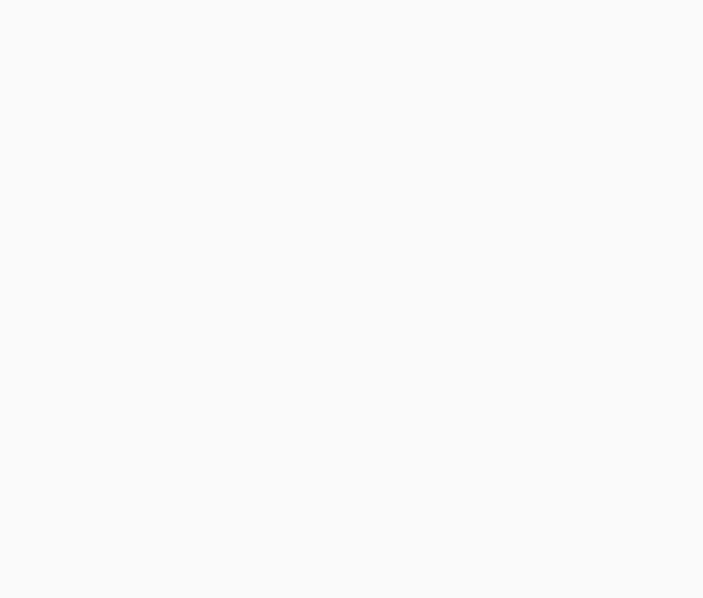
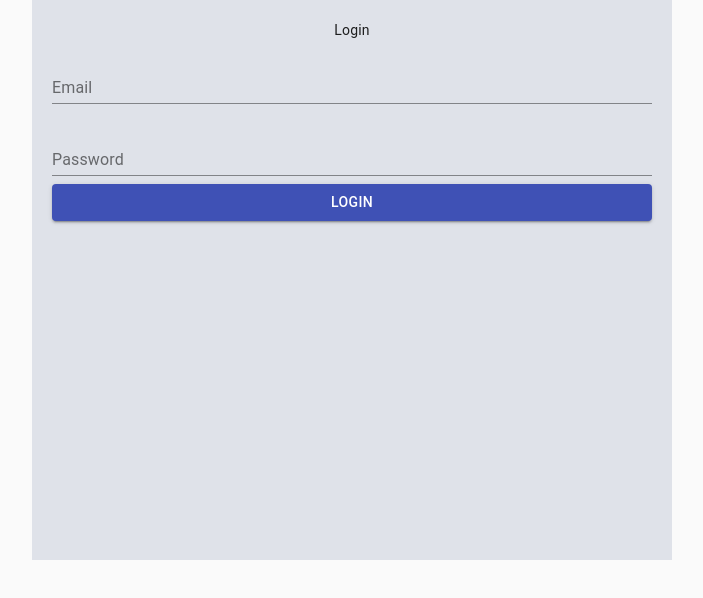
Before and after one commit to liatcohen/Twitter, a React (Create React App) app: page /login in a window 1280 px wide. Shown: the top 598 px of the page, without its empty margins (288-991 px from the left). Built offline with nearby package versions, Linux system fonts and the light colour scheme.

Commit message:
added login and signUp forms

```diff
--- /dev/null
+++ b/src/ApiClient.js
@@ -0,0 +1,41 @@
+import axios from 'axios'
+const url = `http://localhost:4000`
+
+
+export const login = async (email, password) => {
+    try{
+        const res = await axios.post(`${url}/login`, {
+            "user": {
+                "email": email,
+                "password": password
+            }
+        })
+        console.log(res)
+        localStorage.setItem("token",res.data)
+        return true
+    }catch{
+        console.log("catch error")
+        return false
+    }
+
+    // .then(res => {
+    // }).catch(err => {
+    //     console.log(err.response)
+    // })
+}
+
+export const signup = async (name, email, password) => {
+    const res = await axios.post(`${url}/signup`, {
+        "user": {
+            "name":name,
+            "email": email,
+            "password": password
+        }
+    })
+    console.log(res)
+    localStorage.setItem("token",res.data)
+}
+
+export const logout = ()=>{
+    localStorage.setItem("token", null)
+}
--- a/src/App.css
+++ b/src/App.css
@@ -35,3 +35,13 @@
   background-color: #61dafb;
   margin: 10px;
 }
+
+.auth-box{
+  background-color: #dfe2e9;
+  height: 70vh;
+  width: 50vw;
+  margin: auto;
+  display: flex;
+  flex-direction: column;
+  padding: 20px;
+}
--- a/src/App.js
+++ b/src/App.js
@@ -6,6 +6,7 @@
 import BigTweet from './components/BigTweet'
 import CssBaseline from "@material-ui/core/CssBaseline"
 import Body from "./Body"
+import Login from './components/Authentication/Login'
 
 function App() {
 	return (
@@ -15,6 +16,7 @@
 				<div className="App">
 					<Route exact path="/" render={() => (<Redirect to="/feed"/>)}/>
 					<Route path="/feed" component={Body}/>
+          <Route path="/login" component={Login}/>
 					<Route path="/tweet/:id" render={({match}) => <BigTweet match={match}/>}/>
 					<Route path="/user/:id" render={({match}) => <User match={match}/>}/>
 				</div>
--- /dev/null
+++ b/src/components/Authentication/Login.js
@@ -0,0 +1,54 @@
+import React, { useState, useEffect } from 'react'
+import TextField from '@material-ui/core/TextField';
+import Button from '@material-ui/core/Button';
+import { login } from "../../ApiClient";
+
+function Login(props) {
+
+    const [email, setEmail] = useState('')
+    const [password, setPassword] = useState('')
+
+    const loginClicked = async () => {
+        console.log(`Email: ${email}, Password: ${password}`)
+        if (!email) {
+            alert("email is required")
+            return
+        }
+        if (!password) {
+            alert("password is required")
+            return
+        }
+
+        const auth = await login(email, password)
+        if (auth) {
+            props.history.push('/feed')
+        } else {
+            alert("Email and password dont match, try again!")
+        }
+
+    }
+    return (
+        <div className="auth-box">
+            <div>Login</div>
+            <TextField id="standard-email-input"
+                label="Email"
+                type="email"
+                autoComplete="email"
+                margin="normal"
+                value={email}
+                onChange={(e) => setEmail(e.target.value)}
+            />
+            <TextField id="standard-password-input"
+                label="Password"
+                type="password"
+                autoComplete="current-password"
+                margin="normal"
+                value={password}
+                onChange={(e) => setPassword(e.target.value)}
+            />
+            <Button onClick={loginClicked} variant="contained" color="primary">Login</Button>
+        </div>
+    )
+}
+
+export default Login
```
Also changed, not shown: src/components/Authentication/Signup.js (added, +63 -0 lines), 1 other file (tests, documents, lock files or other folders).
